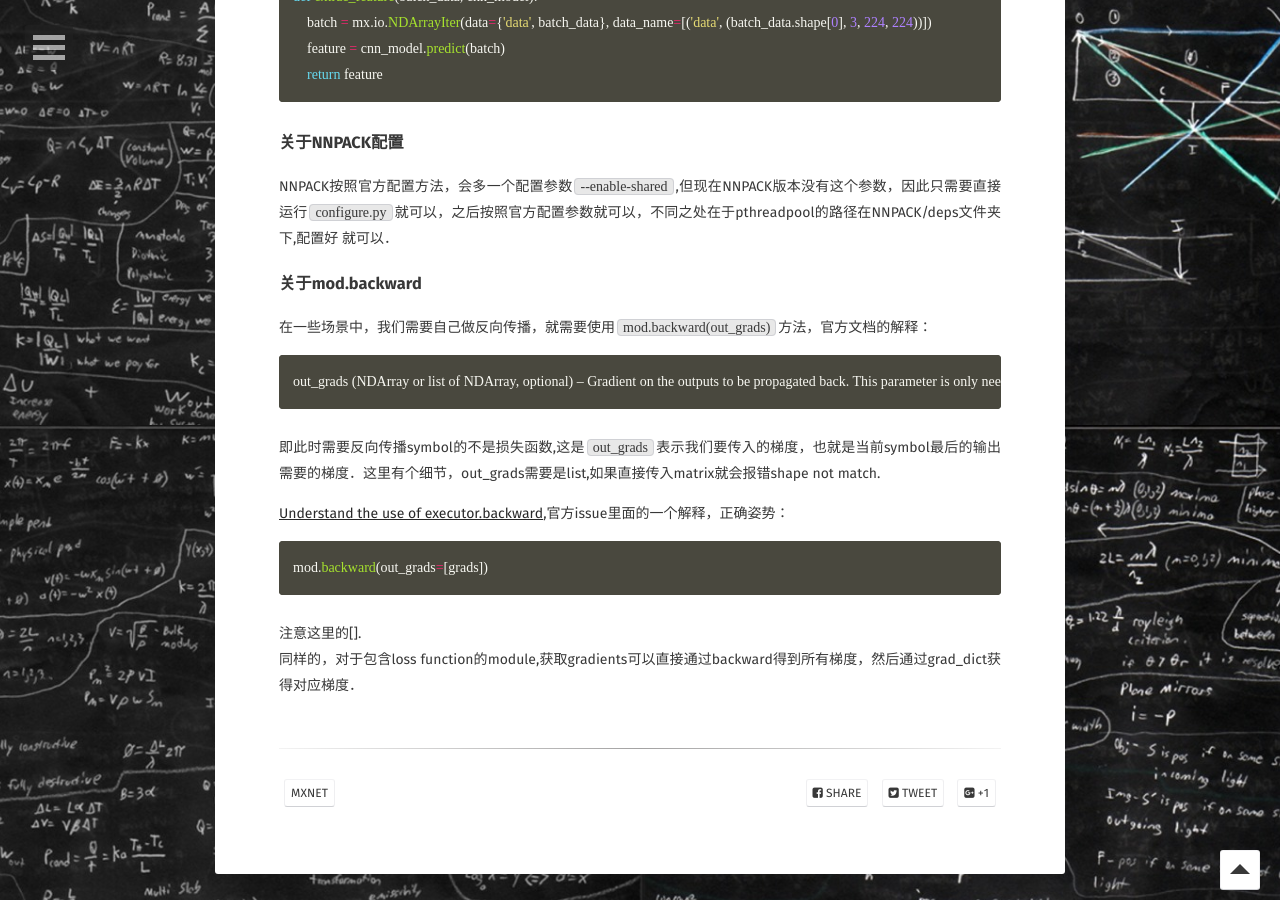
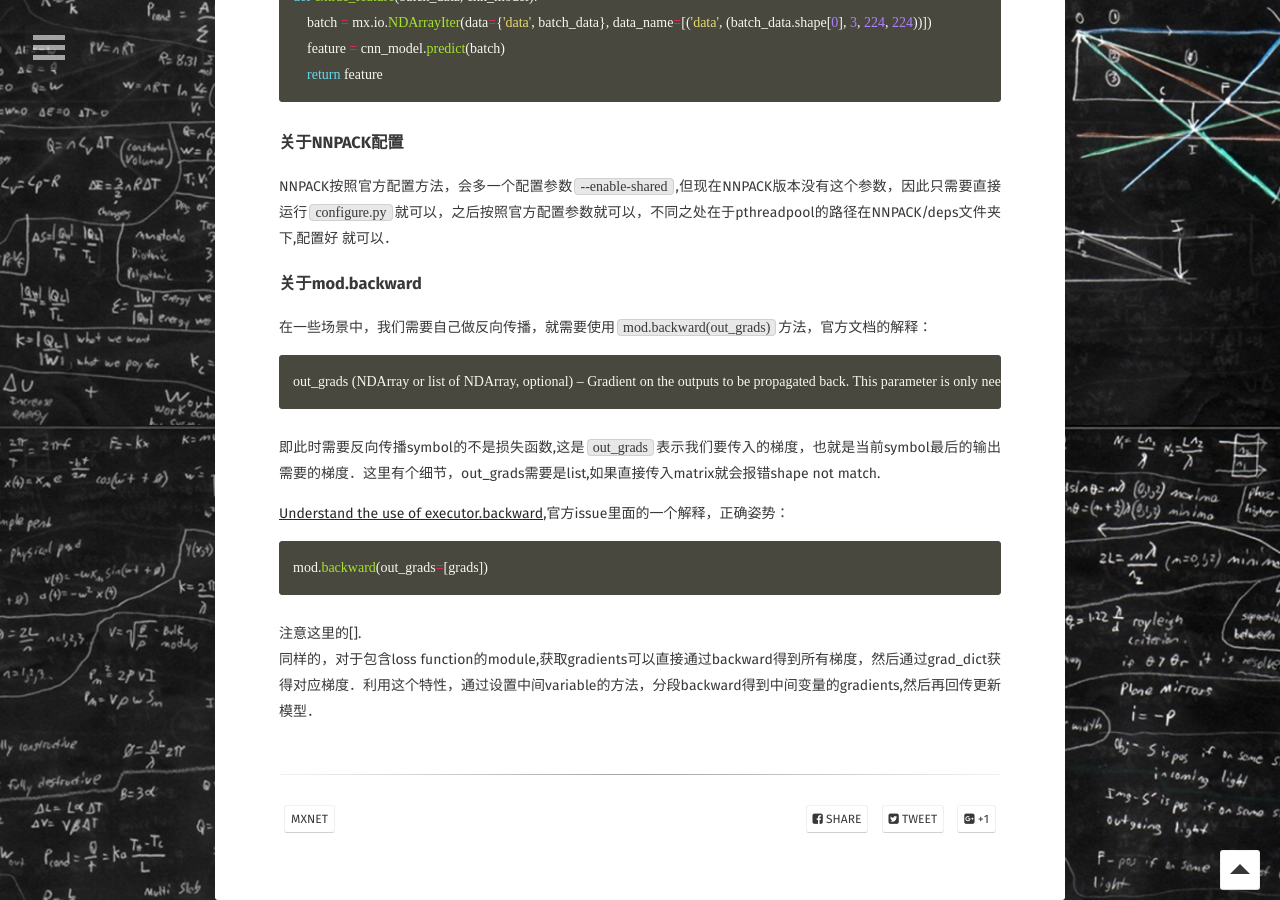
Before and after one commit to saicoco/saicoco.github.io, a Jekyll site: the page built from _posts/2017-04-29-usage.md, in a window 1280 px wide and 900 px high, scrolled down 6775 px. Built offline with Jekyll 4.4.1, drawn with Linux system fonts in a browser that asks for light colours; some web fonts are replaced; formulas are drawn with MathJax 3; comment, search, counter and statistics services are not loaded.

Commit message:
修改fast-style-transfer的错误

````diff
--- a/_posts/2017-04-29-usage.md
+++ b/_posts/2017-04-29-usage.md
@@ -275,4 +275,4 @@ out_grads (NDArray or list of NDArray, optional) – Gradient on the outputs to
 mod.backward(out_grads=[grads])
 ```
 注意这里的[].
-同样的，对于包含loss function的module,获取gradients可以直接通过backward得到所有梯度，然后通过grad_dict获得对应梯度．
+同样的，对于包含loss function的module,获取gradients可以直接通过backward得到所有梯度，然后通过grad_dict获得对应梯度．利用这个特性，通过设置中间variable的方法，分段backward得到中间变量的gradients,然后再回传更新模型．
````
Also changed, not shown: _posts/2017-06-06-fast-style.md (+1 -1 lines).
